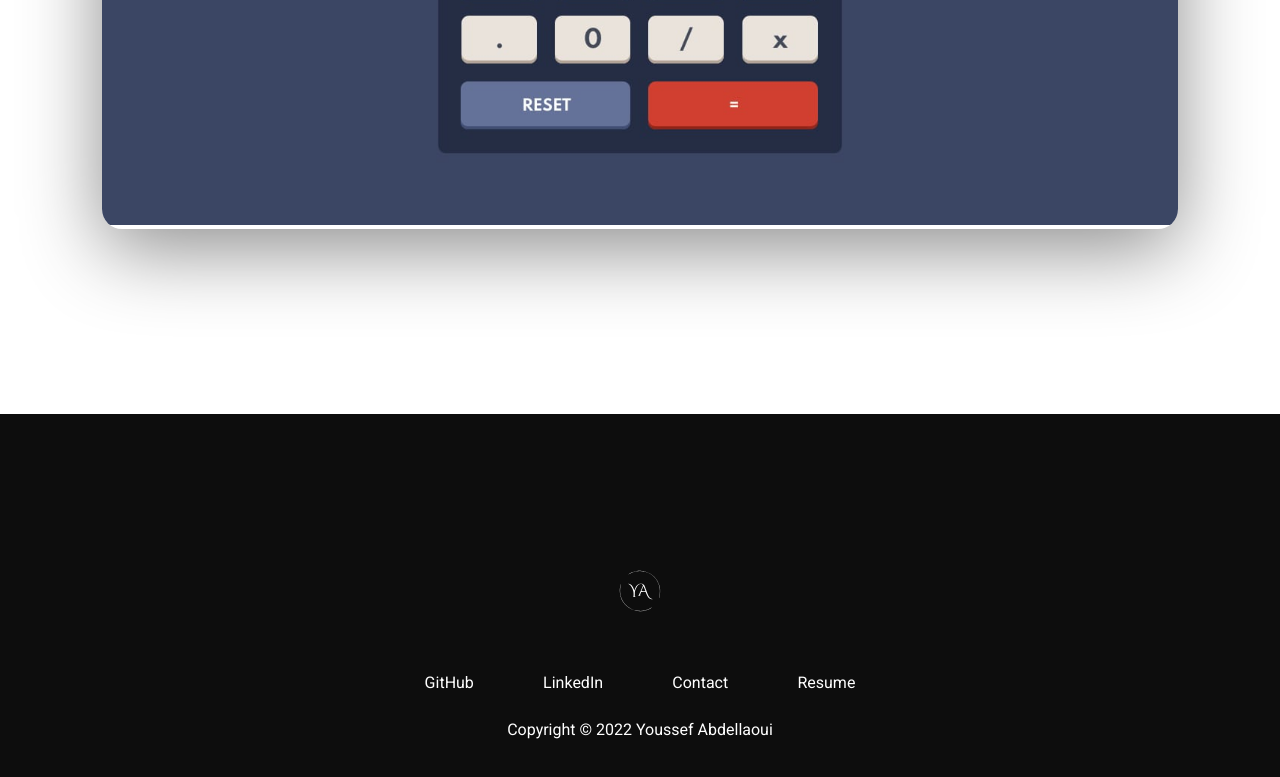
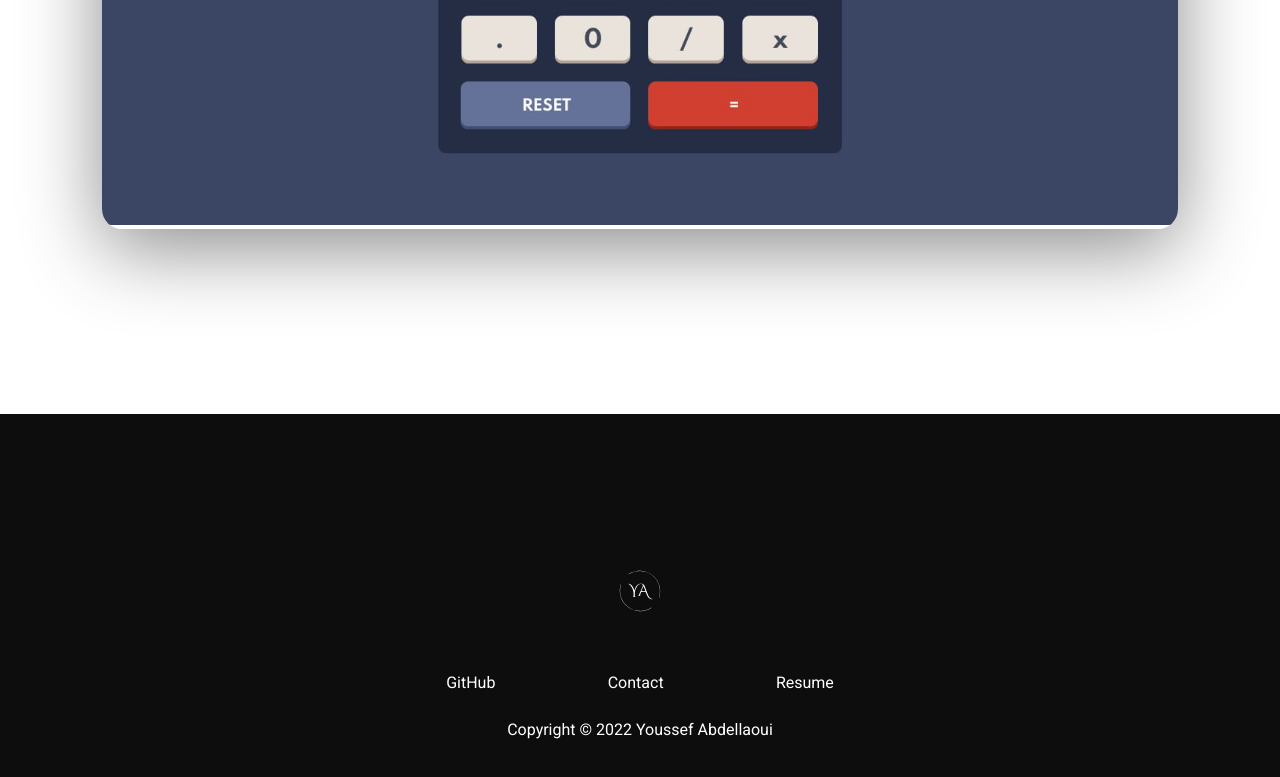
Before and after one commit to YoussefAbdellaoui/Personal-website, a plain HTML site: page index.html in a window 1280 px wide. Shown: the part 3112-3889 px from the top of the page. Drawn offline with nearby package versions, Linux system fonts and the light colour scheme.

Commit message:
Update index.html

```diff
--- a/index.html
+++ b/index.html
@@ -300,13 +300,6 @@
         ">
             GitHub
           </a>
-          <a href="https://www.linkedin.com/in/youssef-abdellaoui-a0299a233/" target="_blank" class="
-          footer__social--link
-          link__hover-effect
-          link__hover-effect--white
-        ">
-            LinkedIn
-          </a>
           <a href="#" onclick="toggleModal()" class="
           footer__social--link
           link__hover-effect
@@ -314,7 +307,7 @@
         ">
             Contact
           </a>
-          <a href="./assets/David Bragg Resume.pdf" target="_blank" class="
+          <a href="./assets/Youssef_Abdellaoui_RESUME.pdf" target="_blank" class="
           footer__social--link
           link__hover-effect
           link__hover-effect--white
```
